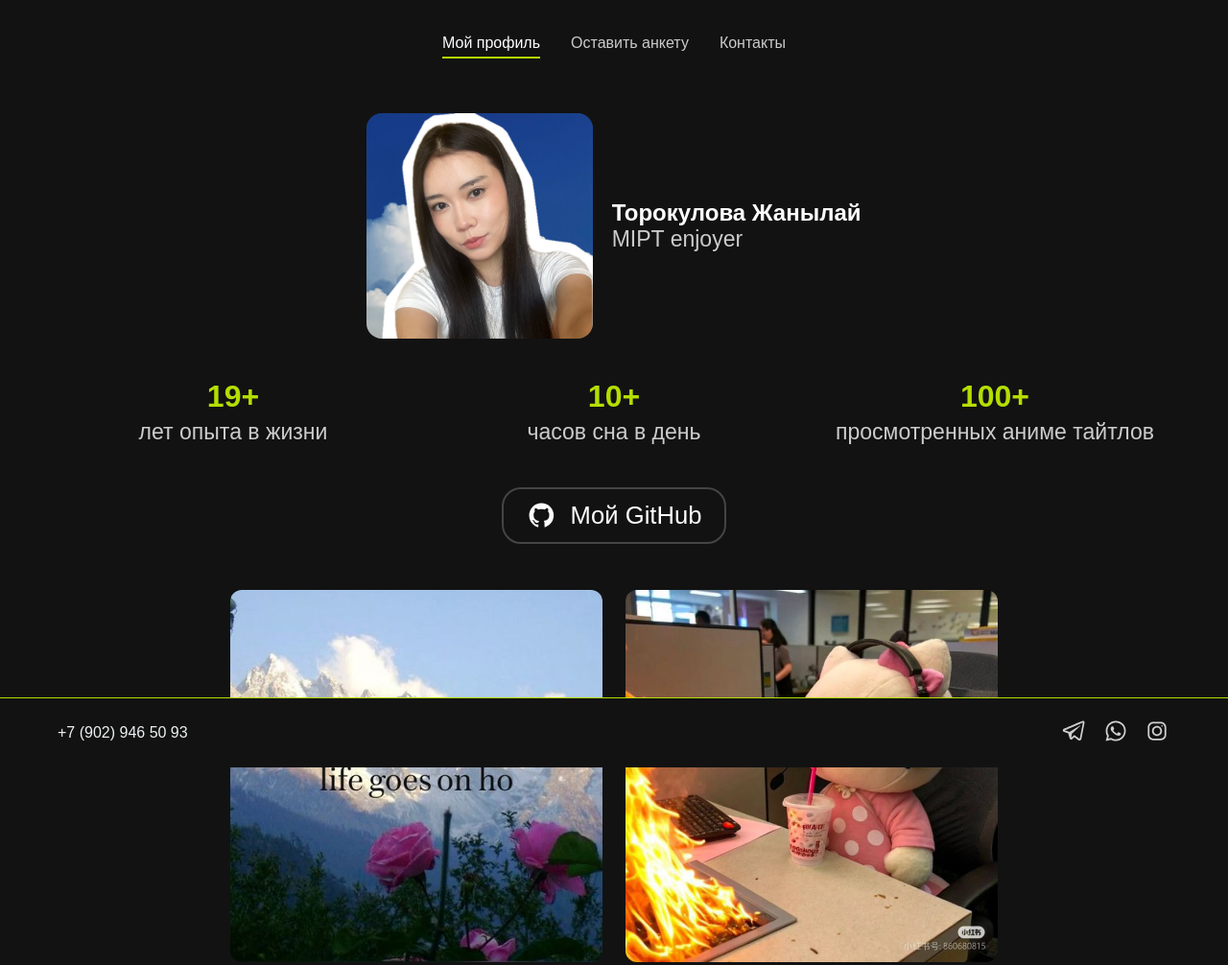
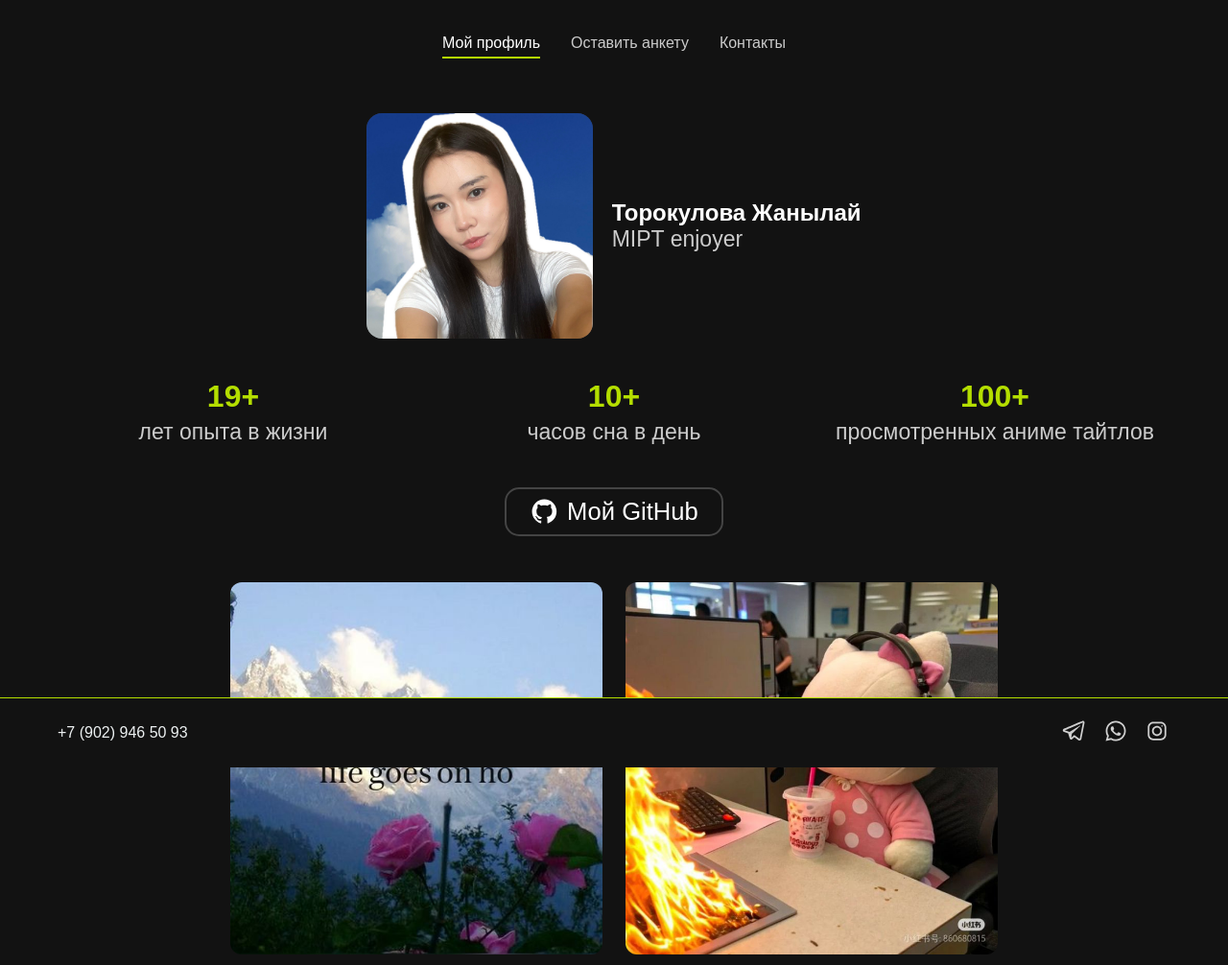
Before and after one commit to Ylonies/Ylonies.github.io, a plain HTML site: page index.html in a window 1280 px wide. Shown: the top 1006 px of the page at 96% size. Drawn offline with Linux system fonts and the light colour scheme.

Commit message:
some changes

```diff
--- a/styles/form.css
+++ b/styles/form.css
@@ -1,6 +1,7 @@
 
 .application-form {
-  min-width: 450px;
+  min-width: 200px;
+  width: 80%;
   margin: 0 auto;
   padding: 30px;
   border-radius: 12px;
@@ -88,8 +89,6 @@
 
 .submit-btn:hover {
   color: var(--my-green); /* Зеленый текст */
+  background: transparent;
+
 }
-
-.submit-btn:hover {
-  background: transparent;
-}
--- a/styles/profile.css
+++ b/styles/profile.css
@@ -77,37 +77,29 @@
   text-align: center;
 }
 
-.github-section {
-  text-align: center;
-  padding: 0 16px; /* Добавляем отступы по бокам для маленьких экранов */
-}
-
 .github-button {
   display: inline-flex;
   align-items: center;
   justify-content: center;
-  gap: 0.75rem;
-  padding: 0.75rem 1.5rem;
+  gap: 0.5rem;
+  padding: 0.5rem 1.5rem;
   color: white;
   text-decoration: none;
-  border-radius: 20px;
-  font-size: clamp(14px, 2vw, 30px);
+  border-radius: 15px;
+  font-size: clamp(20px, 2vw, 30px);
   font-weight: 400;
   transition: all 0.3s ease;
   border: 2px solid #444;
-  min-width: max-content;
+  min-width: 100 px;
   width: auto;
-  box-sizing: border-box;
-  white-space: nowrap;
 }
 
 .github-icon {
   width: 1.2em; /* Размер относительно шрифта */
   height: 1.2em;
-  min-width: 24px; /* Абсолютный минимум */
-  min-height: 24px;
+  min-width: 20px; /* Абсолютный минимум */
+  min-height: 20px;
   flex-shrink: 0; /* Запрещаем сжатие */
-  margin-right: 0.2rem; /* Дополнительная страховка */
 }
 
 .github-button:hover {
```
